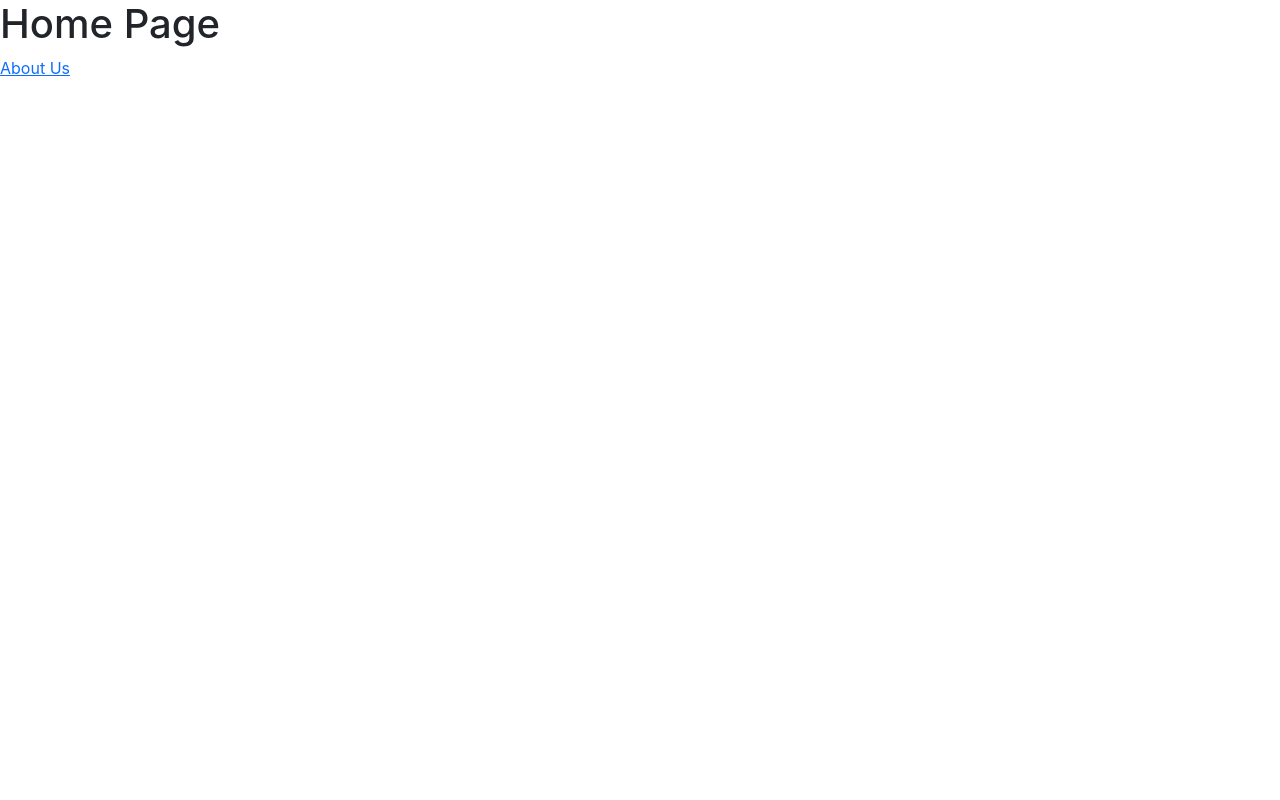
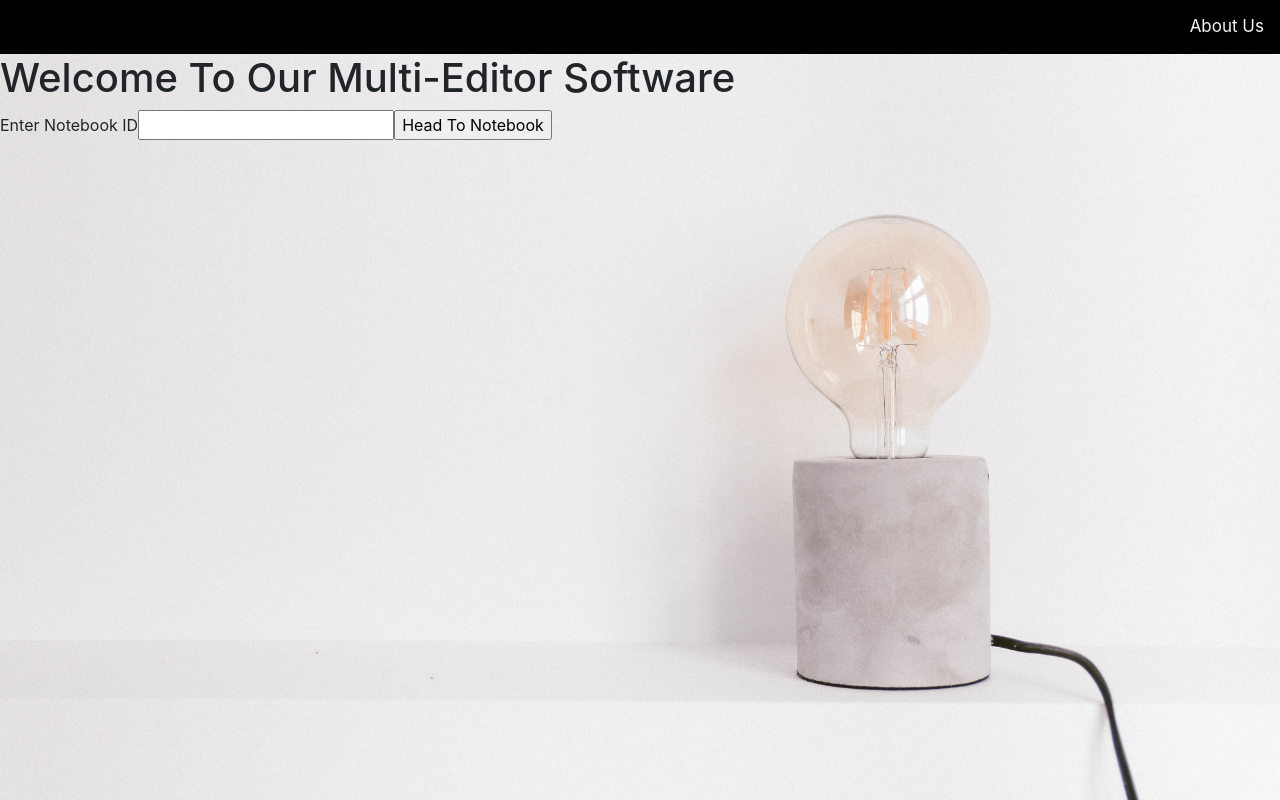
Before and after one commit to ahmedsalahacc/DistributedTextEditor, a React (Create React App) app in the folder frontend/: page / in a window 1280 px wide. Built offline with nearby package versions, Linux system fonts and the light colour scheme.

Commit message:
Edited Home Page
Basic structure of home page html, layout for functionality implementation.

```diff
--- a/frontend/src/App.js
+++ b/frontend/src/App.js
@@ -11,6 +11,7 @@ function App() {
       <BrowserRouter>
         <Routes>
           <Route exact path="/" element={<Home />} />
+          <Route exact path="/home" element={<Home />} />
           <Route exact path="/about" element={<About />} />
           <Route exact path="/notebook" element={<Notebook />} />
         </Routes>
--- a/frontend/src/pages/Home.jsx
+++ b/frontend/src/pages/Home.jsx
@@ -1,7 +1,20 @@
-import React from 'react'
-import './styles/Home.css'
+import React from 'react';
+//import { useNavigate } from "react-router-dom";
+import Notebook from './Notebook';
+import './styles/Home.css';
+//const navigate = useNavigate();
 
 function Home() {
+
+  function goToNotebook(){
+
+    //   const routeChange = () =>{
+    //   let path = `newPath`;
+    //   navigate(path);
+    // }
+    alert("Edit Me");
+  }
+
   return (
     <html>
         <head>
@@ -9,13 +22,20 @@ function Home() {
         </head>
         <body>
           <div>
-            <h1>Home Page</h1>
+            <div class="topnav">
+              <a href="/About">About Us</a>
+            </div>
             <div>
-
+              <h1>Welcome To Our Multi-Editor Software</h1>
             </div>
-            <a href="/About">About Us</a>
+            <div class="formdiv">
+              <form>
+                <label>Enter Notebook ID</label>
+                <input type="number" id="notebookID"></input>
+                <input type="submit" value="Head To Notebook" onClick={goToNotebook}></input>
+              </form>
+            </div>
           </div>
-
         </body>
     </html>
   )
--- a/frontend/src/pages/styles/Home.css
+++ b/frontend/src/pages/styles/Home.css
@@ -0,0 +1,29 @@
+body{
+    background-image: url(../images/lightbulb.jpg);
+    background-size: cover;
+    background-repeat: no-repeat;
+}
+
+.topnav {
+    overflow: hidden;
+    background-color: rgb(0, 0, 0);
+  }
+
+  .topnav a {
+    float: right;
+    color: #f2f2f2;
+    text-align: center;
+    padding: 14px 16px;
+    text-decoration: none;
+    font-size: 17px;
+  }
+
+  .topnav a:hover {
+    background-color: #ddd;
+    color: black;
+  }
+
+  .topnav a.active {
+    background-color: #04AA6D;
+    color: white;
+  }
```
Also changed, not shown: frontend/src/pages/images/lightbulb.jpg (added).
